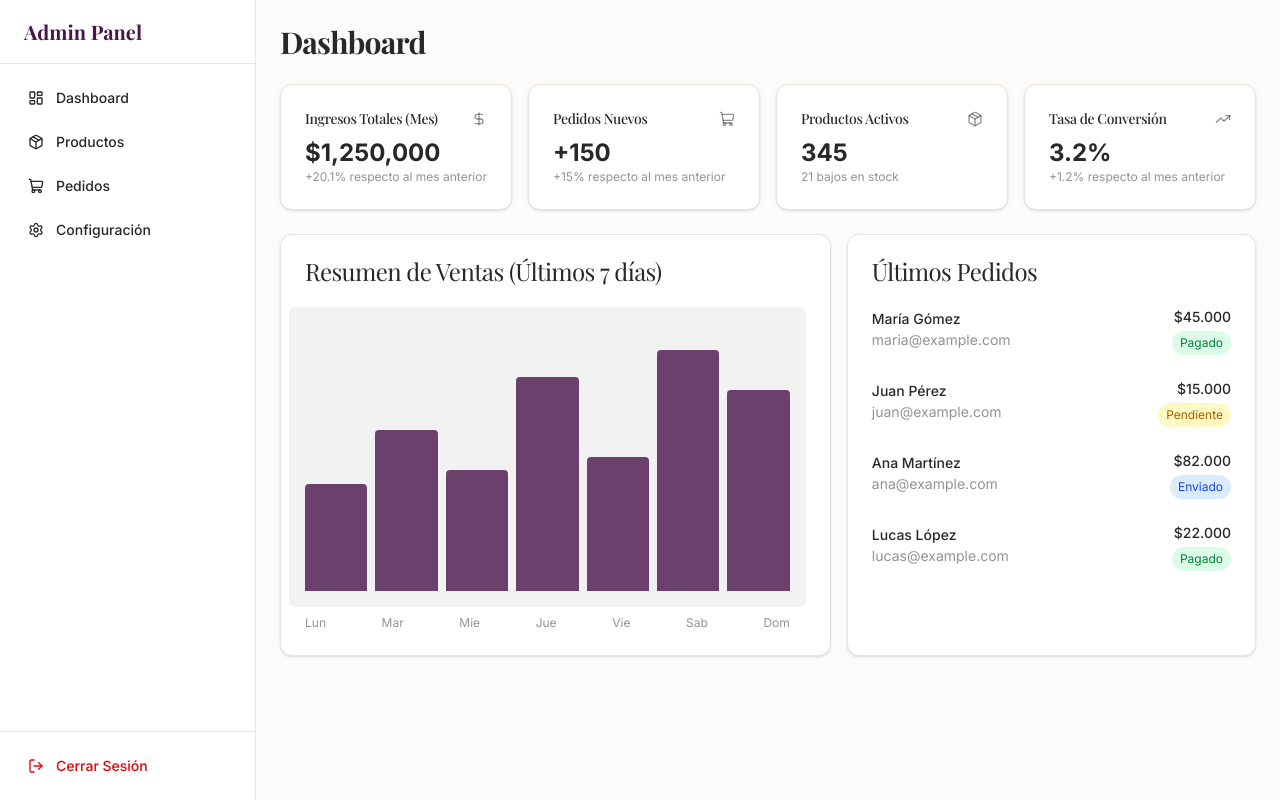
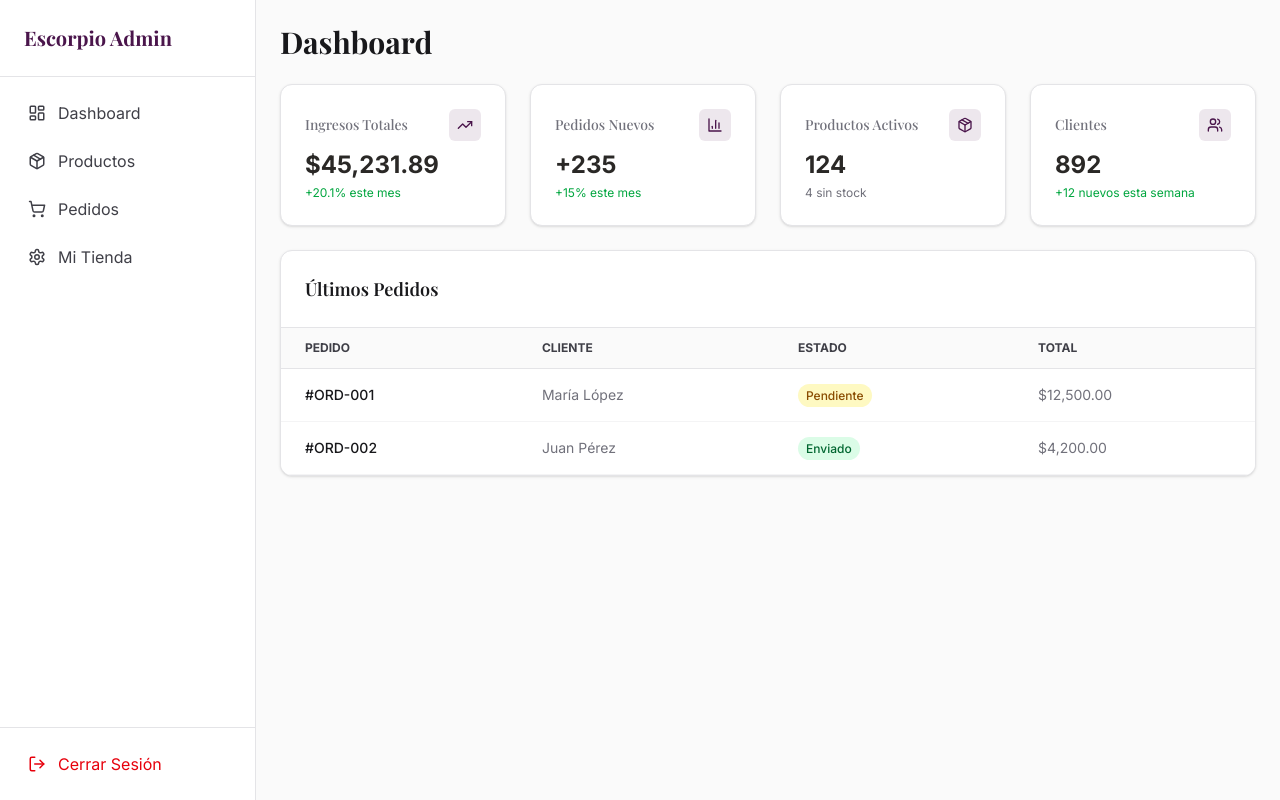
Before and after one commit to escorpioA0/escorpio-acero, a Next.js app: page /admin/dashboard in a window 1280 px wide. Built offline with nearby package versions, Linux system fonts and the light colour scheme; a web font is replaced by a local one.

Commit message:
feat: backend layout, dashboard, products and route cleanup

```diff
--- a/package.json
+++ b/package.json
@@ -11,7 +11,7 @@
   "dependencies": {
     "@supabase/supabase-js": "^2.108.1",
     "clsx": "^2.1.1",
-    "lucide-react": "^1.17.0",
+    "lucide-react": "^0.400.0",
     "next": "16.2.9",
     "react": "19.2.4",
     "react-dom": "19.2.4",
@@ -19,6 +19,7 @@
   },
   "devDependencies": {
     "@tailwindcss/postcss": "^4",
+    "@ts-morph/common": "^0.29.0",
     "@types/node": "^20",
     "@types/react": "^19",
     "@types/react-dom": "^19",
--- a/src/app/admin/(authenticated)/dashboard/page.tsx
+++ b/src/app/admin/(authenticated)/dashboard/page.tsx
@@ -1,107 +1,82 @@
-import { Card, CardContent, CardHeader, CardTitle } from "@/components/ui/card"
-import { DollarSign, Package, ShoppingCart, TrendingUp } from "lucide-react"
+import { BarChart3, TrendingUp, Users, Package } from "lucide-react";
 
-export default function AdminDashboardPage() {
+export default function DashboardPage() {
   return (
     <div className="space-y-6">
-      <h1 className="text-3xl font-bold font-serif tracking-tight">Dashboard</h1>
+      <h1 className="text-3xl font-serif font-bold text-zinc-900">Dashboard</h1>
 
-      {/* KPIs */}
-      <div className="grid gap-4 md:grid-cols-2 lg:grid-cols-4">
-        <Card>
-          <CardHeader className="flex flex-row items-center justify-between space-y-0 pb-2">
-            <CardTitle className="text-sm font-medium">Ingresos Totales (Mes)</CardTitle>
-            <DollarSign className="h-4 w-4 text-foreground/50" />
-          </CardHeader>
-          <CardContent>
-            <div className="text-2xl font-bold">$1,250,000</div>
-            <p className="text-xs text-foreground/50">+20.1% respecto al mes anterior</p>
-          </CardContent>
-        </Card>
-        <Card>
-          <CardHeader className="flex flex-row items-center justify-between space-y-0 pb-2">
-            <CardTitle className="text-sm font-medium">Pedidos Nuevos</CardTitle>
-            <ShoppingCart className="h-4 w-4 text-foreground/50" />
-          </CardHeader>
-          <CardContent>
-            <div className="text-2xl font-bold">+150</div>
-            <p className="text-xs text-foreground/50">+15% respecto al mes anterior</p>
-          </CardContent>
-        </Card>
-        <Card>
-          <CardHeader className="flex flex-row items-center justify-between space-y-0 pb-2">
-            <CardTitle className="text-sm font-medium">Productos Activos</CardTitle>
-            <Package className="h-4 w-4 text-foreground/50" />
-          </CardHeader>
-          <CardContent>
-            <div className="text-2xl font-bold">345</div>
-            <p className="text-xs text-foreground/50">21 bajos en stock</p>
-          </CardContent>
-        </Card>
-        <Card>
-          <CardHeader className="flex flex-row items-center justify-between space-y-0 pb-2">
-            <CardTitle className="text-sm font-medium">Tasa de Conversión</CardTitle>
-            <TrendingUp className="h-4 w-4 text-foreground/50" />
-          </CardHeader>
-          <CardContent>
-            <div className="text-2xl font-bold">3.2%</div>
-            <p className="text-xs text-foreground/50">+1.2% respecto al mes anterior</p>
-          </CardContent>
-        </Card>
+      {/* Stats Cards */}
+      <div className="grid grid-cols-1 md:grid-cols-2 lg:grid-cols-4 gap-6">
+        <div className="bg-white p-6 rounded-xl border border-zinc-200 shadow-sm">
+          <div className="flex items-center justify-between pb-2">
+            <h3 className="text-sm font-medium text-zinc-500">Ingresos Totales</h3>
+            <span className="p-2 bg-primary/10 text-primary rounded-md"><TrendingUp size={16} /></span>
+          </div>
+          <div className="text-2xl font-bold">$45,231.89</div>
+          <p className="text-xs text-green-600 mt-1">+20.1% este mes</p>
+        </div>
+
+        <div className="bg-white p-6 rounded-xl border border-zinc-200 shadow-sm">
+          <div className="flex items-center justify-between pb-2">
+            <h3 className="text-sm font-medium text-zinc-500">Pedidos Nuevos</h3>
+            <span className="p-2 bg-primary/10 text-primary rounded-md"><BarChart3 size={16} /></span>
+          </div>
+          <div className="text-2xl font-bold">+235</div>
+          <p className="text-xs text-green-600 mt-1">+15% este mes</p>
+        </div>
+
+        <div className="bg-white p-6 rounded-xl border border-zinc-200 shadow-sm">
+          <div className="flex items-center justify-between pb-2">
+            <h3 className="text-sm font-medium text-zinc-500">Productos Activos</h3>
+            <span className="p-2 bg-primary/10 text-primary rounded-md"><Package size={16} /></span>
+          </div>
+          <div className="text-2xl font-bold">124</div>
+          <p className="text-xs text-zinc-500 mt-1">4 sin stock</p>
+        </div>
+
+        <div className="bg-white p-6 rounded-xl border border-zinc-200 shadow-sm">
+          <div className="flex items-center justify-between pb-2">
+            <h3 className="text-sm font-medium text-zinc-500">Clientes</h3>
+            <span className="p-2 bg-primary/10 text-primary rounded-md"><Users size={16} /></span>
+          </div>
+          <div className="text-2xl font-bold">892</div>
+          <p className="text-xs text-green-600 mt-1">+12 nuevos esta semana</p>
+        </div>
       </div>
 
-      <div className="grid gap-4 md:grid-cols-2 lg:grid-cols-7">
-        {/* Gráfico (Mockup) */}
-        <Card className="col-span-4">
-          <CardHeader>
-            <CardTitle>Resumen de Ventas (Últimos 7 días)</CardTitle>
-          </CardHeader>
-          <CardContent className="pl-2">
-            <div className="h-[300px] w-full bg-black/5 rounded-md flex items-end justify-between p-4 gap-2">
-              {/* Barras de mock */}
-              {[40, 60, 45, 80, 50, 90, 75].map((height, i) => (
-                <div key={i} className="w-full bg-primary/80 rounded-t-sm" style={{ height: `${height}%` }} />
-              ))}
-            </div>
-            <div className="flex justify-between mt-2 text-xs text-foreground/50 px-4">
-              <span>Lun</span><span>Mar</span><span>Mie</span><span>Jue</span><span>Vie</span><span>Sab</span><span>Dom</span>
-            </div>
-          </CardContent>
-        </Card>
-
-        {/* Últimos Pedidos */}
-        <Card className="col-span-3">
-          <CardHeader>
-            <CardTitle>Últimos Pedidos</CardTitle>
-          </CardHeader>
-          <CardContent>
-            <div className="space-y-6">
-              {[
-                { id: "1024", name: "María Gómez", email: "maria@example.com", amount: 45000, status: "Pagado" },
-                { id: "1025", name: "Juan Pérez", email: "juan@example.com", amount: 15000, status: "Pendiente" },
-                { id: "1026", name: "Ana Martínez", email: "ana@example.com", amount: 82000, status: "Enviado" },
-                { id: "1027", name: "Lucas López", email: "lucas@example.com", amount: 22000, status: "Pagado" },
-              ].map((order) => (
-                <div key={order.id} className="flex items-center justify-between">
-                  <div className="space-y-1">
-                    <p className="text-sm font-medium leading-none">{order.name}</p>
-                    <p className="text-sm text-foreground/50">{order.email}</p>
-                  </div>
-                  <div className="text-right">
-                    <p className="text-sm font-medium">${order.amount.toLocaleString("es-AR")}</p>
-                    <div className={`text-xs px-2 py-1 rounded-full mt-1 inline-block
-                      ${order.status === 'Pagado' ? 'bg-green-100 text-green-700' :
-                        order.status === 'Enviado' ? 'bg-blue-100 text-blue-700' :
-                        'bg-yellow-100 text-yellow-700'}`}>
-                      {order.status}
-                    </div>
-                  </div>
-                </div>
-              ))}
-            </div>
-          </CardContent>
-        </Card>
+      {/* Recent Orders Table */}
+      <div className="bg-white rounded-xl border border-zinc-200 shadow-sm overflow-hidden">
+        <div className="p-6 border-b border-zinc-200">
+          <h2 className="text-lg font-semibold text-zinc-900">Últimos Pedidos</h2>
+        </div>
+        <div className="overflow-x-auto">
+          <table className="w-full text-sm text-left text-zinc-500">
+            <thead className="text-xs text-zinc-700 uppercase bg-zinc-50 border-b border-zinc-200">
+              <tr>
+                <th className="px-6 py-3">Pedido</th>
+                <th className="px-6 py-3">Cliente</th>
+                <th className="px-6 py-3">Estado</th>
+                <th className="px-6 py-3">Total</th>
+              </tr>
+            </thead>
+            <tbody>
+              {/* Dummy data for now */}
+              <tr className="bg-white border-b border-zinc-100 hover:bg-zinc-50">
+                <td className="px-6 py-4 font-medium text-zinc-900">#ORD-001</td>
+                <td className="px-6 py-4">María López</td>
+                <td className="px-6 py-4"><span className="px-2 py-1 bg-yellow-100 text-yellow-800 rounded-full text-xs font-medium">Pendiente</span></td>
+                <td className="px-6 py-4">$12,500.00</td>
+              </tr>
+              <tr className="bg-white border-b border-zinc-100 hover:bg-zinc-50">
+                <td className="px-6 py-4 font-medium text-zinc-900">#ORD-002</td>
+                <td className="px-6 py-4">Juan Pérez</td>
+                <td className="px-6 py-4"><span className="px-2 py-1 bg-green-100 text-green-800 rounded-full text-xs font-medium">Enviado</span></td>
+                <td className="px-6 py-4">$4,200.00</td>
+              </tr>
+            </tbody>
+          </table>
+        </div>
       </div>
     </div>
-  )
+  );
 }
--- a/src/app/admin/(authenticated)/layout.tsx
+++ b/src/app/admin/(authenticated)/layout.tsx
@@ -1,48 +1,44 @@
-import Link from "next/link"
-import { Package, LayoutDashboard, Settings, ShoppingCart, LogOut } from "lucide-react"
+import Link from "next/link";
+import { LayoutDashboard, Package, ShoppingCart, Settings, LogOut } from "lucide-react";
 
-export default function AdminAuthenticatedLayout({
-  children,
-}: {
-  children: React.ReactNode
-}) {
+export default function AdminLayout({ children }: { children: React.ReactNode }) {
   return (
-    <div className="flex min-h-screen flex-col md:flex-row bg-background">
-      {/* Sidebar Admin */}
-      <aside className="w-full md:w-64 bg-card border-r border-border shrink-0 flex flex-col hidden md:flex">
-        <div className="h-16 flex items-center px-6 border-b border-border">
-          <span className="font-serif text-xl font-bold text-primary">Admin Panel</span>
+    <div className="flex min-h-screen bg-zinc-50">
+      {/* Sidebar */}
+      <aside className="w-64 bg-white border-r border-zinc-200 flex flex-col hidden md:flex">
+        <div className="p-6 border-b border-zinc-200">
+          <h2 className="font-serif text-xl font-bold text-primary">Escorpio Admin</h2>
         </div>
-        <nav className="flex-1 p-4 flex flex-col gap-2">
-          <Link href="/admin/dashboard" className="flex items-center gap-3 px-3 py-2 rounded-md hover:bg-black/5 text-sm font-medium">
-            <LayoutDashboard className="w-4 h-4" /> Dashboard
+        <nav className="flex-1 p-4 space-y-2">
+          <Link href="/admin/dashboard" className="flex items-center gap-3 px-3 py-2 rounded-md hover:bg-zinc-100 text-zinc-700 hover:text-primary transition-colors">
+            <LayoutDashboard size={18} /> Dashboard
           </Link>
-          <Link href="/admin/productos" className="flex items-center gap-3 px-3 py-2 rounded-md hover:bg-black/5 text-sm font-medium">
-            <Package className="w-4 h-4" /> Productos
+          <Link href="/admin/productos" className="flex items-center gap-3 px-3 py-2 rounded-md hover:bg-zinc-100 text-zinc-700 hover:text-primary transition-colors">
+            <Package size={18} /> Productos
           </Link>
-          <Link href="/admin/pedidos" className="flex items-center gap-3 px-3 py-2 rounded-md hover:bg-black/5 text-sm font-medium">
-            <ShoppingCart className="w-4 h-4" /> Pedidos
+          <Link href="/admin/pedidos" className="flex items-center gap-3 px-3 py-2 rounded-md hover:bg-zinc-100 text-zinc-700 hover:text-primary transition-colors">
+            <ShoppingCart size={18} /> Pedidos
           </Link>
-          <Link href="/admin/configuracion" className="flex items-center gap-3 px-3 py-2 rounded-md hover:bg-black/5 text-sm font-medium">
-            <Settings className="w-4 h-4" /> Configuración
+          <Link href="/admin/configuracion" className="flex items-center gap-3 px-3 py-2 rounded-md hover:bg-zinc-100 text-zinc-700 hover:text-primary transition-colors">
+            <Settings size={18} /> Mi Tienda
           </Link>
         </nav>
-        <div className="p-4 border-t border-border">
-          <button className="flex items-center gap-3 px-3 py-2 rounded-md hover:bg-red-50 text-red-600 text-sm font-medium w-full transition-colors">
-            <LogOut className="w-4 h-4" /> Cerrar Sesión
+        <div className="p-4 border-t border-zinc-200">
+          <button className="flex items-center gap-3 px-3 py-2 w-full text-left rounded-md hover:bg-red-50 text-red-600 transition-colors">
+            <LogOut size={18} /> Cerrar Sesión
           </button>
         </div>
       </aside>
 
       {/* Main Content */}
-      <main className="flex-1 overflow-auto">
-        <div className="h-16 border-b border-border bg-card flex items-center px-6 justify-between md:hidden">
-           <span className="font-serif text-lg font-bold text-primary">Admin Panel</span>
-        </div>
-        <div className="p-6">
+      <main className="flex-1 flex flex-col">
+        <header className="h-16 bg-white border-b border-zinc-200 flex items-center px-6 md:hidden">
+          <h2 className="font-serif text-xl font-bold text-primary">Escorpio Admin</h2>
+        </header>
+        <div className="p-6 flex-1 overflow-auto">
           {children}
         </div>
       </main>
     </div>
-  )
+  );
 }
--- a/src/app/admin/(authenticated)/productos/page.tsx
+++ b/src/app/admin/(authenticated)/productos/page.tsx
@@ -1,88 +1,52 @@
-import { Button } from "@/components/ui/button"
-import { Card, CardContent, CardHeader, CardTitle } from "@/components/ui/card"
-import { Plus, Search, Edit, Trash2 } from "lucide-react"
-
-export default function AdminProductsPage() {
-  const MOCK_PRODUCTS = [
-    { id: "1", name: "Aros Argolla Dorada", cost: 5000, price: 15000, stock: 45, category: "Aros" },
-    { id: "2", name: "Cadena Eslabón Fino", cost: 8000, price: 22000, stock: 12, category: "Cadenas" },
-    { id: "3", name: "Pulsera Minimalista", cost: 6000, price: 18000, stock: 3, category: "Pulseras" },
-    { id: "4", name: "Anillo Sello Plata", cost: 4000, price: 12500, stock: 0, category: "Anillos" },
-  ]
-
+export default function ProductsPage() {
   return (
     <div className="space-y-6">
-      <div className="flex flex-col sm:flex-row sm:items-center justify-between gap-4">
-        <h1 className="text-3xl font-bold font-serif tracking-tight">Productos</h1>
-        <Button className="w-full sm:w-auto">
-          <Plus className="w-4 h-4 mr-2" /> Nuevo Producto
-        </Button>
+      <div className="flex justify-between items-center">
+        <h1 className="text-3xl font-serif font-bold text-zinc-900">Productos</h1>
+        <button className="bg-primary text-white px-4 py-2 rounded-md hover:bg-primary/90 transition-colors">
+          + Nuevo Producto
+        </button>
       </div>
 
-      <Card>
-        <CardHeader className="py-4 flex flex-row items-center justify-between border-b border-border">
-          <div className="relative w-full max-w-sm">
-            <Search className="absolute left-2.5 top-2.5 h-4 w-4 text-foreground/50" />
+      <div className="bg-white rounded-xl border border-zinc-200 shadow-sm overflow-hidden">
+        <div className="p-6 border-b border-zinc-200 flex justify-between items-center bg-zinc-50">
           <input
             type="text"
             placeholder="Buscar productos..."
-              className="flex h-9 w-full rounded-md border border-border bg-background px-3 py-1 pl-9 text-sm placeholder:text-foreground/50 focus-visible:outline-none focus-visible:ring-1 focus-visible:ring-primary"
+            className="border border-zinc-300 rounded-md px-3 py-2 text-sm w-64 focus:outline-none focus:border-primary"
           />
         </div>
-        </CardHeader>
-        <CardContent className="p-0">
         <div className="overflow-x-auto">
-            <table className="w-full text-sm text-left">
-              <thead className="text-xs text-foreground/70 uppercase bg-black/5 border-b border-border">
+          <table className="w-full text-sm text-left text-zinc-500">
+            <thead className="text-xs text-zinc-700 uppercase border-b border-zinc-200">
               <tr>
-                  <th className="px-6 py-3 font-medium">Nombre</th>
-                  <th className="px-6 py-3 font-medium">Categoría</th>
-                  <th className="px-6 py-3 font-medium text-right">Costo</th>
-                  <th className="px-6 py-3 font-medium text-right">Precio Venta</th>
-                  <th className="px-6 py-3 font-medium text-center">Margen</th>
-                  <th className="px-6 py-3 font-medium text-center">Stock</th>
-                  <th className="px-6 py-3 font-medium text-right">Acciones</th>
+                <th className="px-6 py-3">Producto</th>
+                <th className="px-6 py-3">Categoría</th>
+                <th className="px-6 py-3">Stock</th>
+                <th className="px-6 py-3">Costo</th>
+                <th className="px-6 py-3">Precio Venta</th>
+                <th className="px-6 py-3">Margen</th>
+                <th className="px-6 py-3 text-right">Acciones</th>
               </tr>
             </thead>
             <tbody>
-                {MOCK_PRODUCTS.map((product) => {
-                  const marginPercent = Math.round(((product.price - product.cost) / product.price) * 100)
-                  return (
-                    <tr key={product.id} className="border-b border-border hover:bg-black/5">
-                      <td className="px-6 py-4 font-medium">{product.name}</td>
-                      <td className="px-6 py-4">{product.category}</td>
-                      <td className="px-6 py-4 text-right">${product.cost.toLocaleString("es-AR")}</td>
-                      <td className="px-6 py-4 text-right">${product.price.toLocaleString("es-AR")}</td>
-                      <td className="px-6 py-4 text-center">
-                        <span className="text-green-600 font-medium">{marginPercent}%</span>
-                      </td>
-                      <td className="px-6 py-4 text-center">
-                        <span className={`px-2 py-1 rounded-full text-xs font-medium ${
-                          product.stock > 10 ? 'bg-green-100 text-green-700' :
-                          product.stock > 0 ? 'bg-yellow-100 text-yellow-700' :
-                          'bg-red-100 text-red-700'
-                        }`}>
-                          {product.stock}
-                        </span>
-                      </td>
+              {/* Dummy data for layout testing */}
+              <tr className="bg-white border-b border-zinc-100 hover:bg-zinc-50">
+                <td className="px-6 py-4 font-medium text-zinc-900">Anillo Minimalista</td>
+                <td className="px-6 py-4">Anillos</td>
+                <td className="px-6 py-4">15</td>
+                <td className="px-6 py-4">$1,200</td>
+                <td className="px-6 py-4">$3,500</td>
+                <td className="px-6 py-4 text-green-600">65%</td>
                 <td className="px-6 py-4 text-right">
-                        <div className="flex items-center justify-end gap-2">
-                          <Button variant="ghost" size="icon" className="h-8 w-8 text-blue-600 hover:text-blue-700 hover:bg-blue-50">
-                            <Edit className="h-4 w-4" />
-                          </Button>
-                          <Button variant="ghost" size="icon" className="h-8 w-8 text-red-600 hover:text-red-700 hover:bg-red-50">
-                            <Trash2 className="h-4 w-4" />
-                          </Button>
-                        </div>
+                  <button className="text-blue-600 hover:underline mr-3">Editar</button>
+                  <button className="text-red-600 hover:underline">Eliminar</button>
                 </td>
               </tr>
-                  )
-                })}
             </tbody>
           </table>
         </div>
-        </CardContent>
-      </Card>
       </div>
-  )
+    </div>
+  );
 }
```
Also changed, not shown: src/app/(store)/page.tsx (deleted, +0 -101 lines), src/app/admin/layout.tsx (deleted, +0 -7 lines), 2 other files (tests, documents, lock files or other folders). Lines whose indentation alone changed are shown as unchanged.
